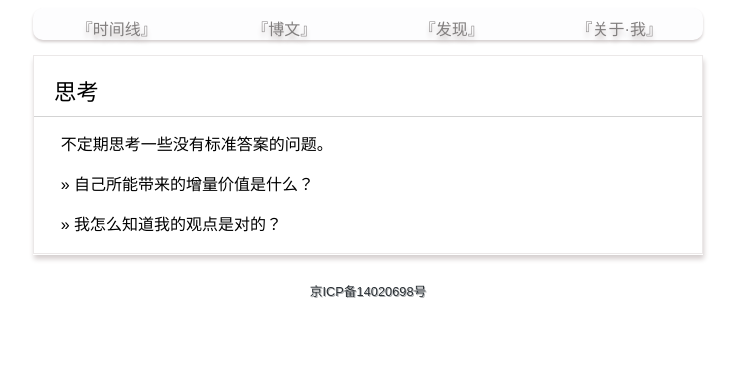
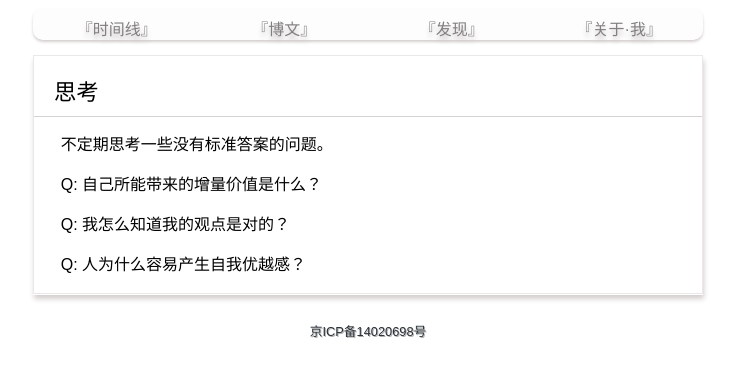
Before and after one commit to yanyiwu/blog, a Jekyll site: the page built from discover.md, in a window 1280 px wide. Shown: the top 377 px of the page, without its empty margins (272-1009 px from the left). Built offline with Jekyll 4.4.1, drawn with Linux system fonts in a browser that asks for light colours; Markdown is read by kramdown in place of the engine named in the settings; comment, search, counter and statistics services are not loaded.

Commit message:
Update discover.md

```diff
--- a/discover.md
+++ b/discover.md
@@ -5,6 +5,8 @@ title: 思考
 
 不定期思考一些没有标准答案的问题。
 
-&raquo; 自己所能带来的增量价值是什么？
+Q: 自己所能带来的增量价值是什么？
 
-&raquo; 我怎么知道我的观点是对的？
+Q: 我怎么知道我的观点是对的？
+
+Q: 人为什么容易产生自我优越感？
```
